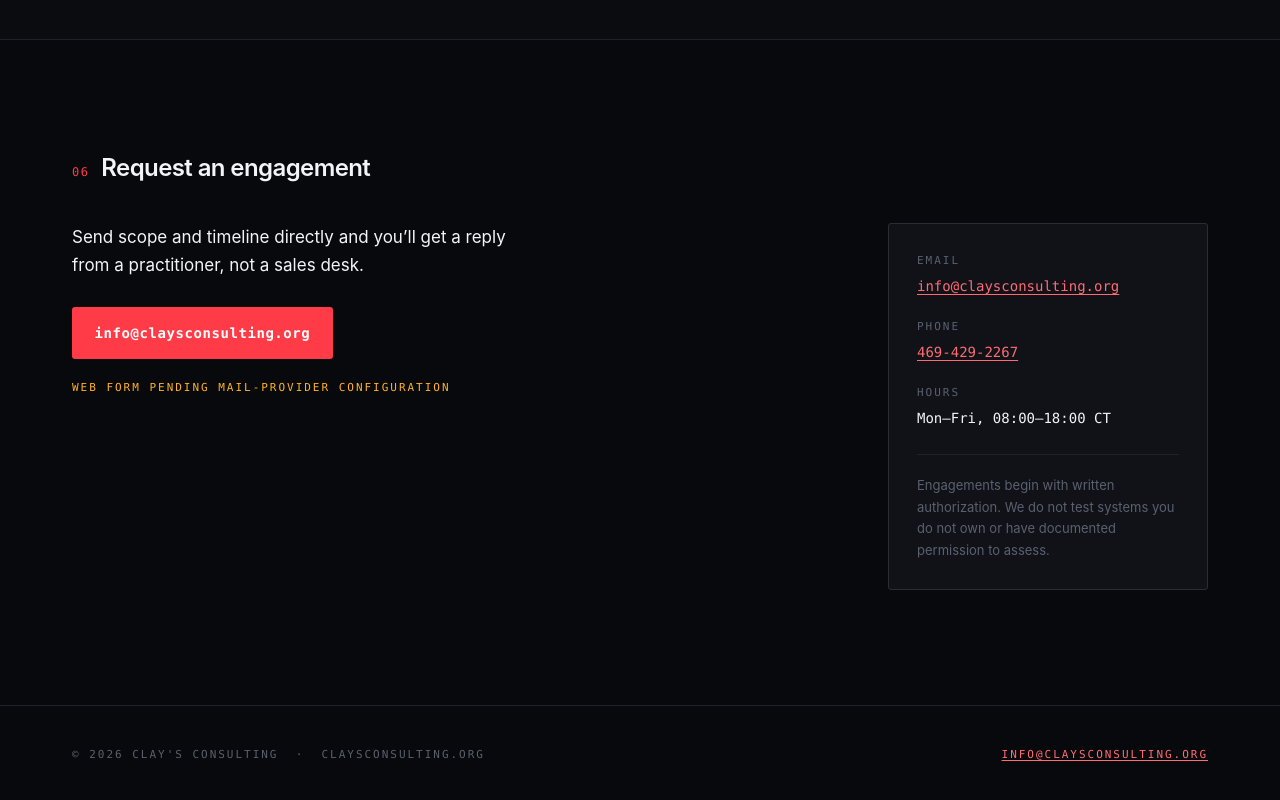
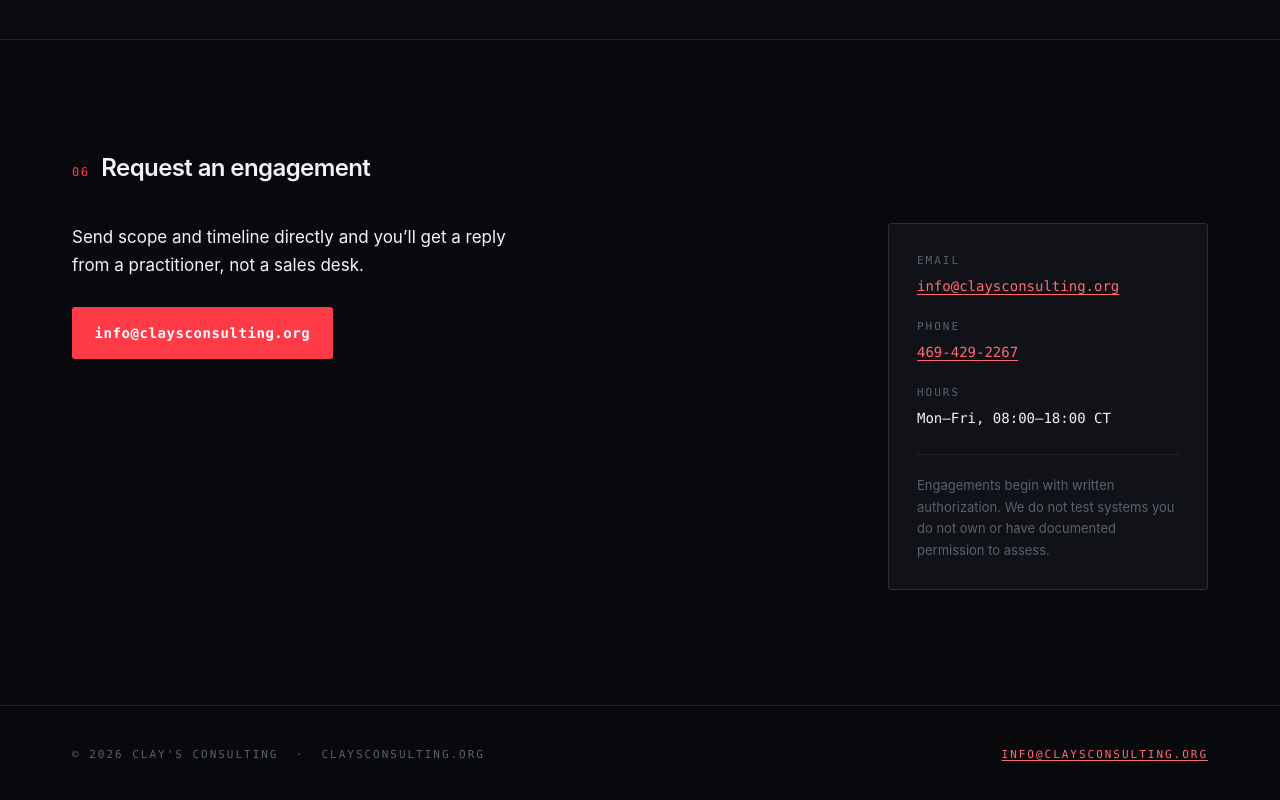
Before and after one commit to leeclay95/claysconsulting, an Astro site: page / in a window 1280 px wide. Shown: the part 3811-4611 px from the top of the page. Built offline with nearby package versions, Linux system fonts and the light colour scheme; Astro itself is replaced by a stand-in of ours.

Commit message:
Remove mail-provider status note from contact section
The 'Web form pending mail-provider configuration' line and its now-unused
style are gone. The contact section shows the direct email CTA without
advertising an internal configuration state to visitors.

```diff
--- a/src/components/Contact.astro
+++ b/src/components/Contact.astro
@@ -78,9 +78,6 @@ import { features, sectionNumber, site } from '../config';
               <a class="btn btn--primary" href={`mailto:${site.email}`}>
                 {site.email}
               </a>
-              <p class="contact__note label">
-                Web form pending mail-provider configuration
-              </p>
             </div>
           )
         }
@@ -130,11 +127,6 @@ import { features, sectionNumber, site } from '../config';
     text-transform: none;
     letter-spacing: 0.04em;
     font-size: 0.875rem;
-  }
-
-  .contact__note {
-    margin-top: 1.25rem;
-    color: var(--warning);
   }
 
   .cform {
```
